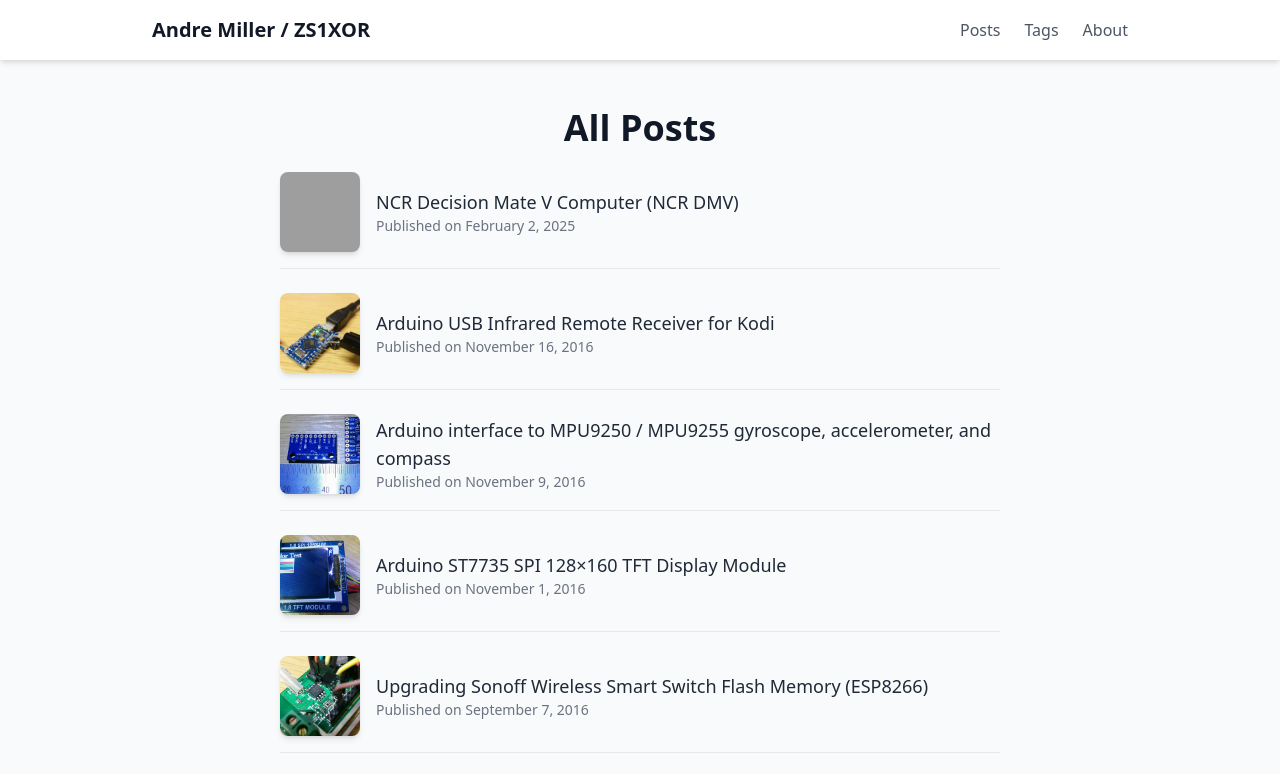
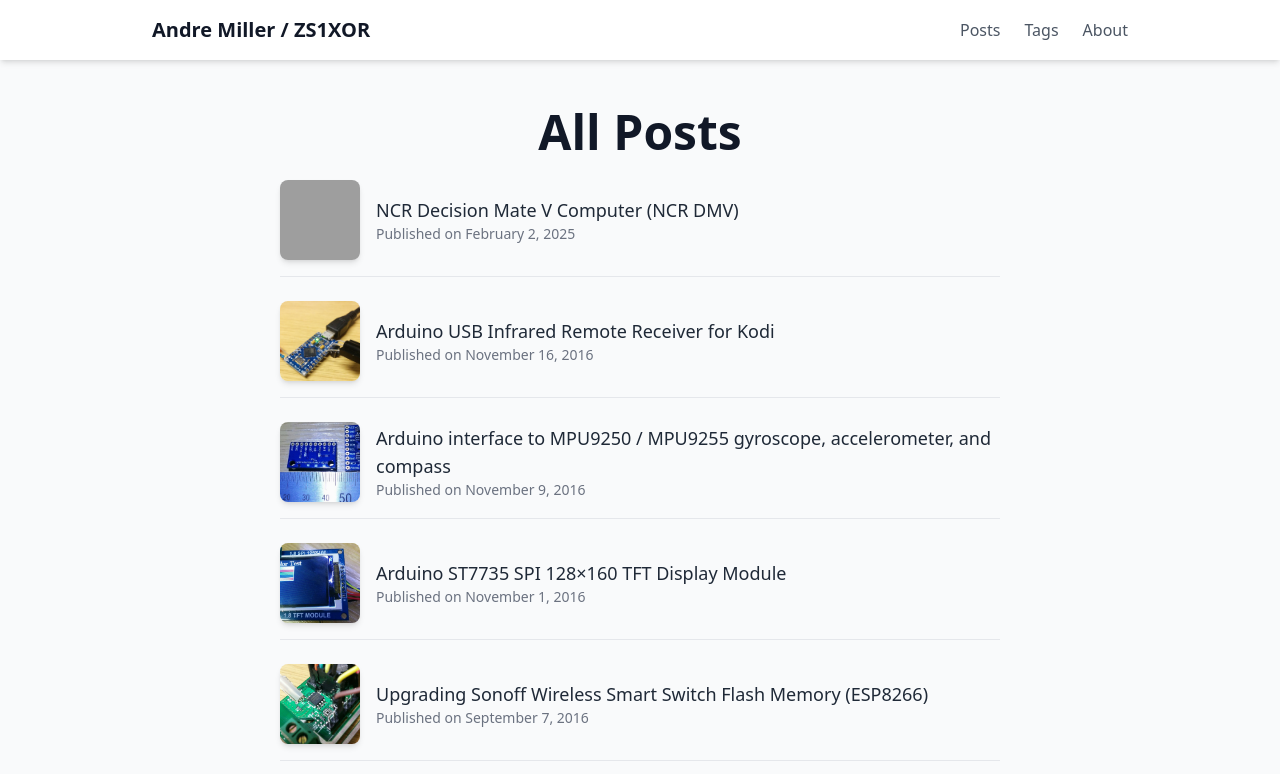
Before and after one commit to andremiller/andremiller-net, an Astro site: page / in a window 1280 px wide. Shown: the top 774 px of the page. Built offline with nearby package versions, Linux system fonts and the light colour scheme; Astro itself is replaced by a stand-in of ours; grey boxes are pictures that could not be loaded.

Commit message:
Title size and disqus fix

```diff
--- a/src/layouts/BaseLayout.astro
+++ b/src/layouts/BaseLayout.astro
@@ -24,7 +24,7 @@ const { pageTitle } = Astro.props;
 	<body class="bg-gray-50 dark:bg-gray-900 text-gray-900 dark:text-gray-100 transition-colors">
         <Navigation />
 		<main class="max-w-3xl mx-auto px-6 py-12">
-			<h1 class="text-4xl font-bold text-center mb-6">{pageTitle}</h1>
+			<h1 class="text-5xl font-bold text-center mb-6">{pageTitle}</h1>
         <slot />
 		</main>
 		<Footer />
--- a/src/layouts/MarkdownPostLayout.astro
+++ b/src/layouts/MarkdownPostLayout.astro
@@ -30,9 +30,8 @@ const formattedDate = new Date(frontmatter.pubDate).toLocaleDateString("en-US",
 
       <slot />
     </article>
+
    <!-- Disqus Comments Section -->
-  <div id="disqus_thread"></div>
-
   <div id="disqus_thread"></div>
   <script>
       /**
```
